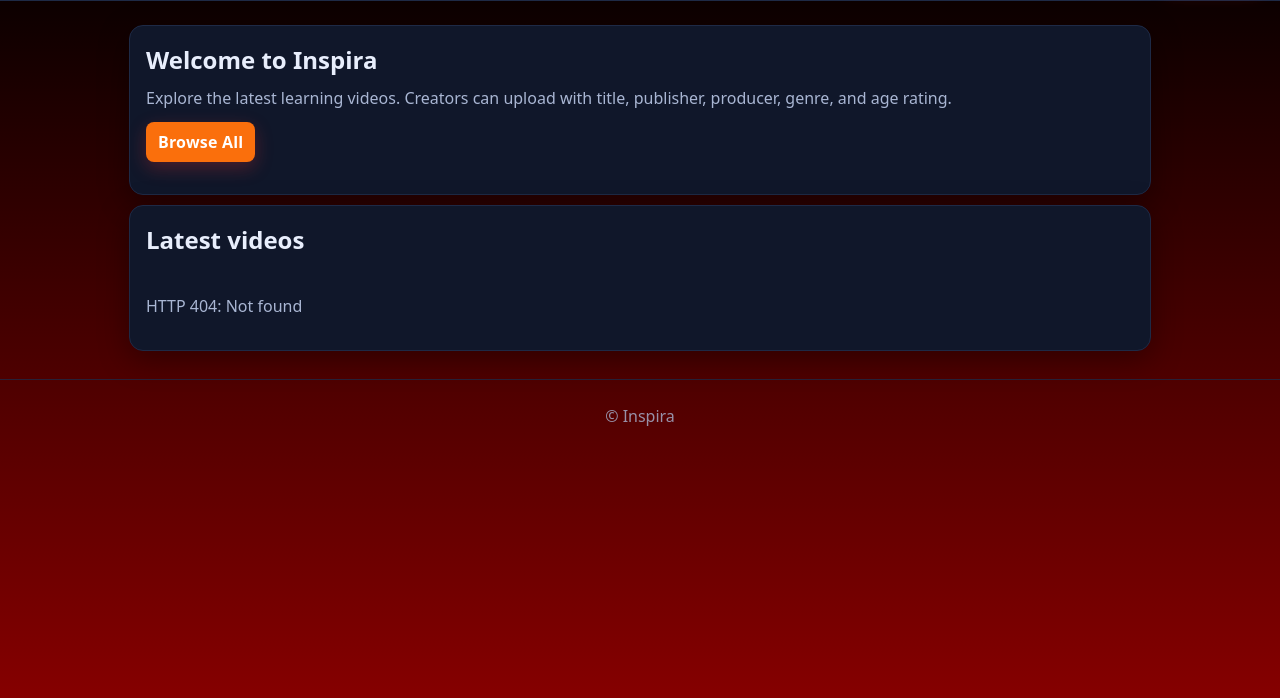
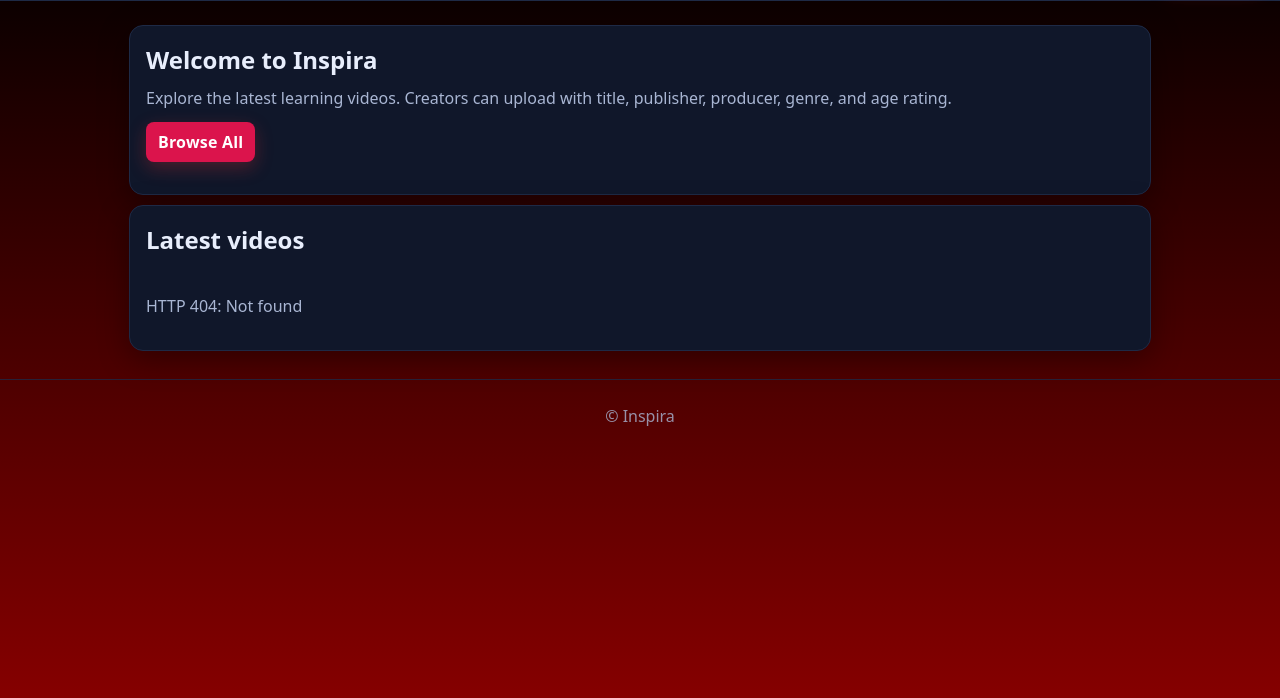
Before and after one commit to abhijit2512/INSPIRA-WEB-APP, a website: page public/index.html in a window 1280 px wide. Shown: the part 70-768 px from the top of the page. Drawn offline with Linux system fonts and the light colour scheme; no server answers; a script that the page names is missing.

Commit message:
Update index.html

```diff
--- a/public/index.html
+++ b/public/index.html
@@ -12,7 +12,7 @@
       --brand-card:#10172a;
       --brand-text:#e8eefc;
       --brand-muted:#a9b6d3;
-      --brand-primary:#fa6f0c;  /* purple */
+      --brand-primary:#db144c;  /* deep pink */
       --brand-accent:#f59e0b;   /* gold */
       --brand-danger:#b91c1c;
       --brand-outline:#28427a;
```
